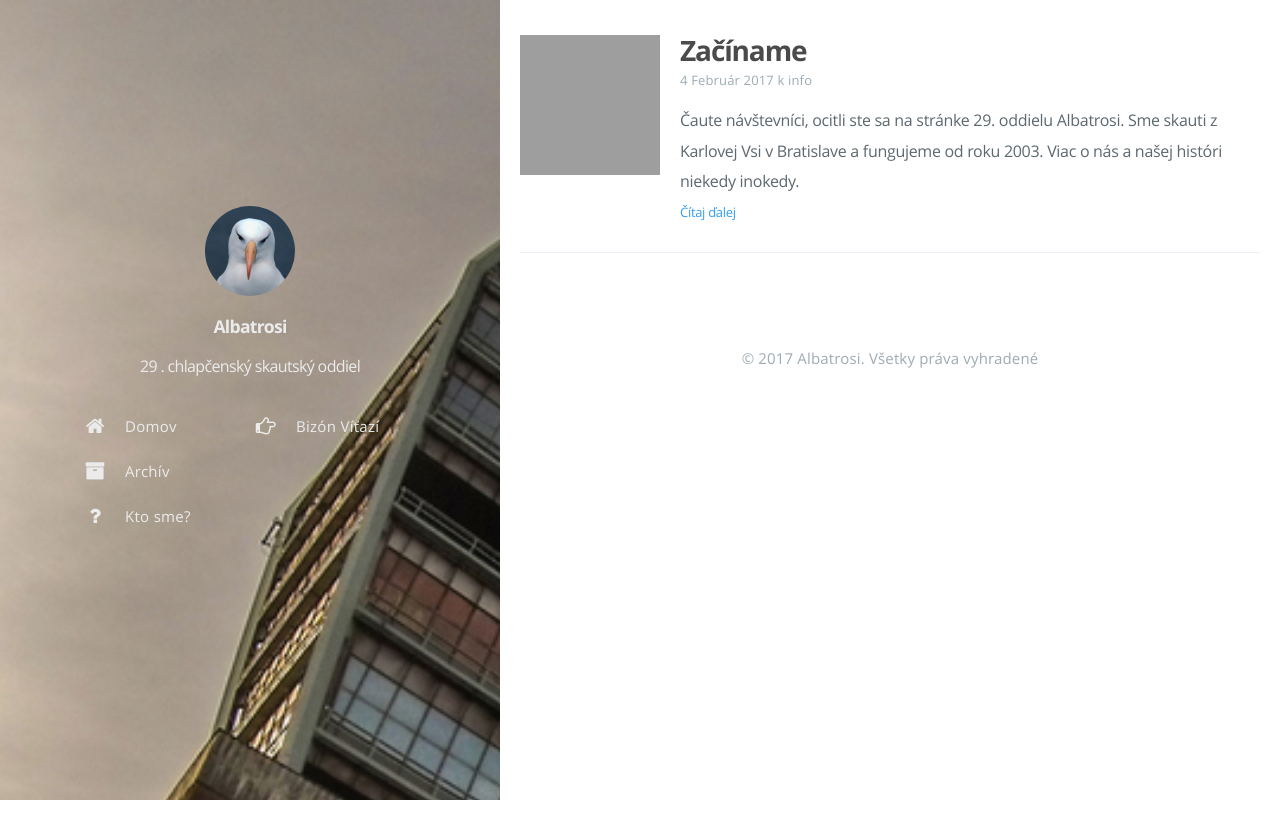
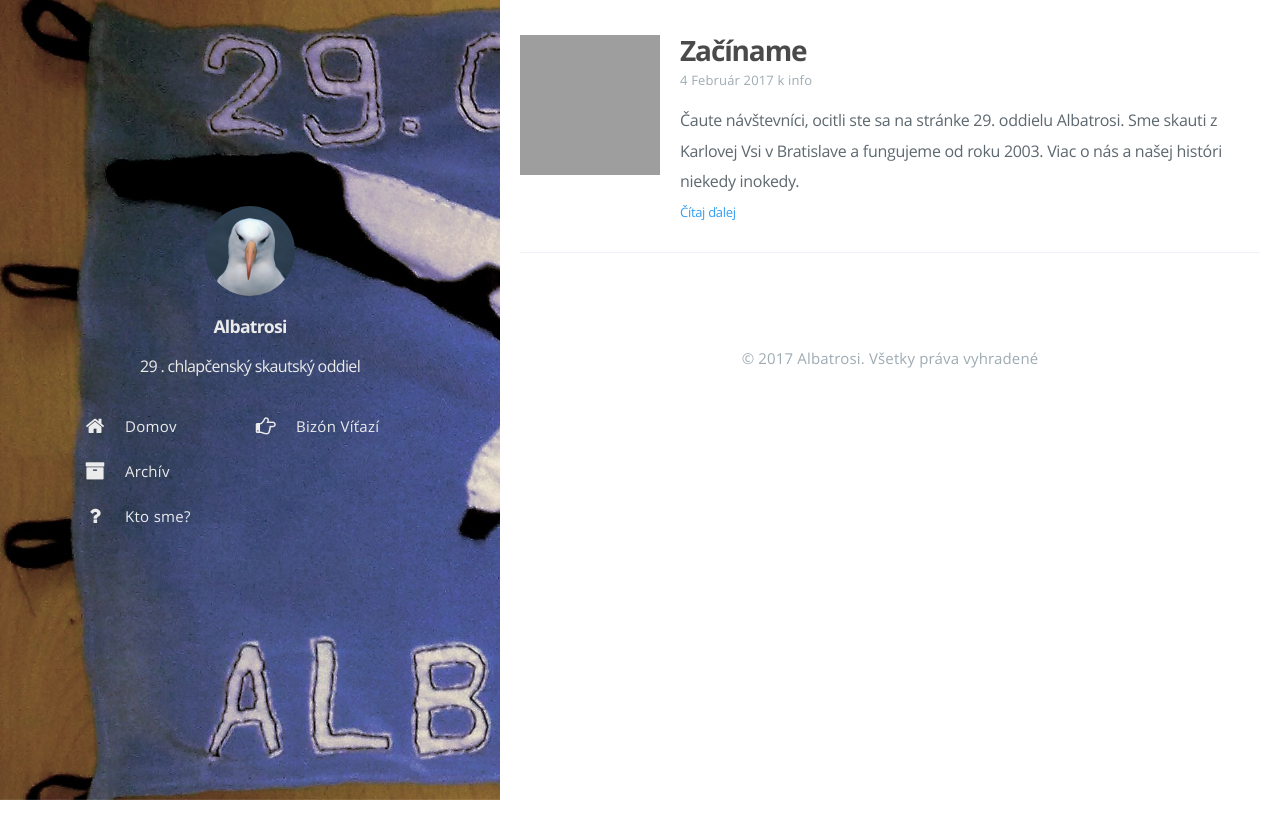
Before and after one commit to trepik/albatrosi, a plain HTML site: page index.html in a window 1280 px wide. Drawn offline with nearby package versions, Linux system fonts and the light colour scheme; some packages are replaced by stand-ins of ours; grey boxes are pictures that could not be loaded; a script that the page names is missing.

Commit message:
vlajka v pozadí

```diff
--- a/index.html
+++ b/index.html
@@ -310,7 +310,7 @@
 
 
 
-    <div id="cover" style="background-image:url('https://trepik.github.io/albatrosi/images/prva.jpg');"></div>
+    <div id="cover" style="background-image:url('https://trepik.github.io/albatrosi/images/vlajka.jpg');"></div>
 
 
 
```
Also changed, not shown: 2017/02/zaciname/index.html (+1 -1 lines), 404.html (+1 -1 lines), post/index.html (+1 -1 lines), images/vlajka.jpg (added).
